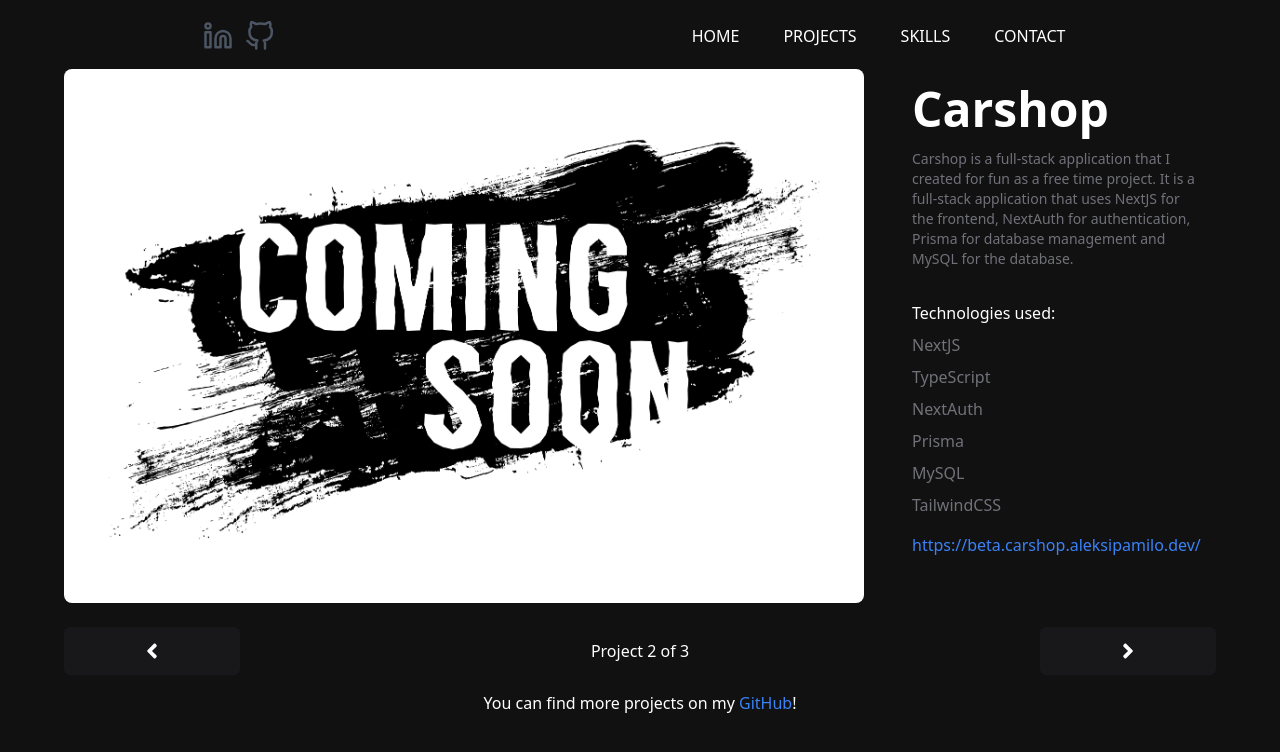
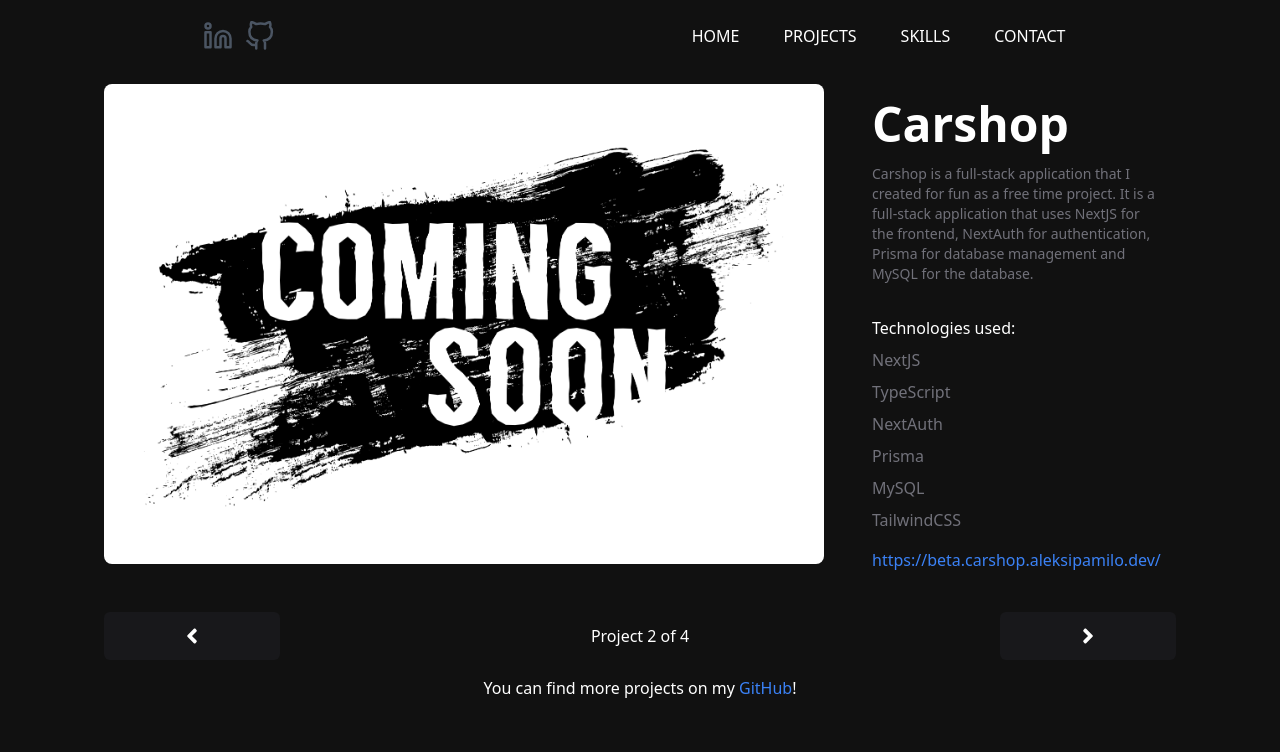
Before and after one commit to AleksiPamilo/Portfolio, a React (Create React App) app: page /projects/carshop in a window 1280 px wide. Shown: the top 752 px of the page. Built offline with nearby package versions, Linux system fonts and the light colour scheme.

Commit message:
Add a project

```diff
--- a/src/components/ImageSlider.tsx
+++ b/src/components/ImageSlider.tsx
@@ -33,6 +33,7 @@ const ImageSlider: React.FC<ImageSliderProps> = ({ images }) => {
                 </button>
             </div>
 
+            <div hidden={images.length === 1}>
                 <div>
                     <button className="absolute left-1 top-1/2 tranform -translate-y-1/2 text-4xl text-white hover:text-zinc-500 bg-black bg-opacity-50 rounded-full p-1" onClick={() => setCurrent((current - 1 + images.length) % images.length)}>
                         <FaAngleLeft />
@@ -53,6 +54,7 @@ const ImageSlider: React.FC<ImageSliderProps> = ({ images }) => {
                     ))}
                 </div>
             </div>
+        </div>
     )
 }
 
--- a/src/components/ProjectsSlider.tsx
+++ b/src/components/ProjectSlider.tsx
@@ -5,7 +5,6 @@ import ImageSlider from "./ImageSlider";
 import ProjectButton from "./project/ProjectButton";
 import { useParams, useNavigate } from 'react-router-dom';
 import NotFound from "./NotFound";
-
 
 type ProjectsSliderProps = {
     projects: IProject[];
@@ -42,18 +41,8 @@ const ProjectsSlider: React.FC<ProjectsSliderProps> = ({ projects, currentProjec
             <div>
                 <div className="flex flex-col sm:flex-row items-stretch gap-x-4 gap-y-8">
                     <div className="max-w-[50rem]">
-                        {
-                            currentProject.images ? (
-                                currentProject.images.length === 1 ? (
-                                    <img
-                                        className="w-full object-contain rounded-lg"
-                                        src={currentProject.images[0].url}
-                                        alt={currentProject.images[0].alt}
-                                    />
-                                ) : (
-                                    <ImageSlider images={currentProject.images} />
-                                )
-                            ) : null
+                        {currentProject.images &&
+                            <ImageSlider images={currentProject.images} />
                         }
                     </div>
                     <div className="w-full md:w-[20rem] h-full md:ml-4 flex flex-col gap-y-4 p-4">
--- a/src/data/projects.json
+++ b/src/data/projects.json
@@ -75,5 +75,22 @@
             "TailwindCSS"
         ],
         "time": "2023"
+    },
+    {
+        "name": "Todo App",
+        "slug": "todo-app",
+        "description": "Simple todo app created with React and TailwindCSS. It uses local storage to store the todos.",
+        "link": "https://todo.aleksipamilo.dev/",
+        "images": [
+            {
+                "url": "/assets/todo-app.png",
+                "alt": "Todo App"
+            }
+        ],
+        "technologies": [
+            "React",
+            "TailwindCSS"
+        ],
+        "time": "2023"
     }
 ]
--- a/src/sites/Project.tsx
+++ b/src/sites/Project.tsx
@@ -2,7 +2,7 @@ import React, { useEffect, useRef } from "react";
 import { useParams } from "react-router-dom";
 import { social } from "../data/navItems";
 import projects from "../data/projects.json";
-import ProjectsSlider from "../components/ProjectsSlider";
+import ProjectSlider from "../components/ProjectSlider";
 import { IProject } from "../interfaces/project";
 
 const Projects: React.FC = () => {
@@ -15,7 +15,7 @@ const Projects: React.FC = () => {
 
     return (
         <main className="flex flex-col justify-center items-center w-full h-screen">
-            <ProjectsSlider projects={projects} currentProject={project.current} />
+            <ProjectSlider projects={projects} currentProject={project.current} />
 
             <p className="text-center mt-4 mb-16 flex">You can find more projects on my
                 <a className="text-blue-500 hover:text-blue-600 ml-1" href={social.GitHub}>GitHub</a>!
```
Also changed, not shown: public/assets/todo-app.png (added). Lines whose indentation alone changed are shown as unchanged.
